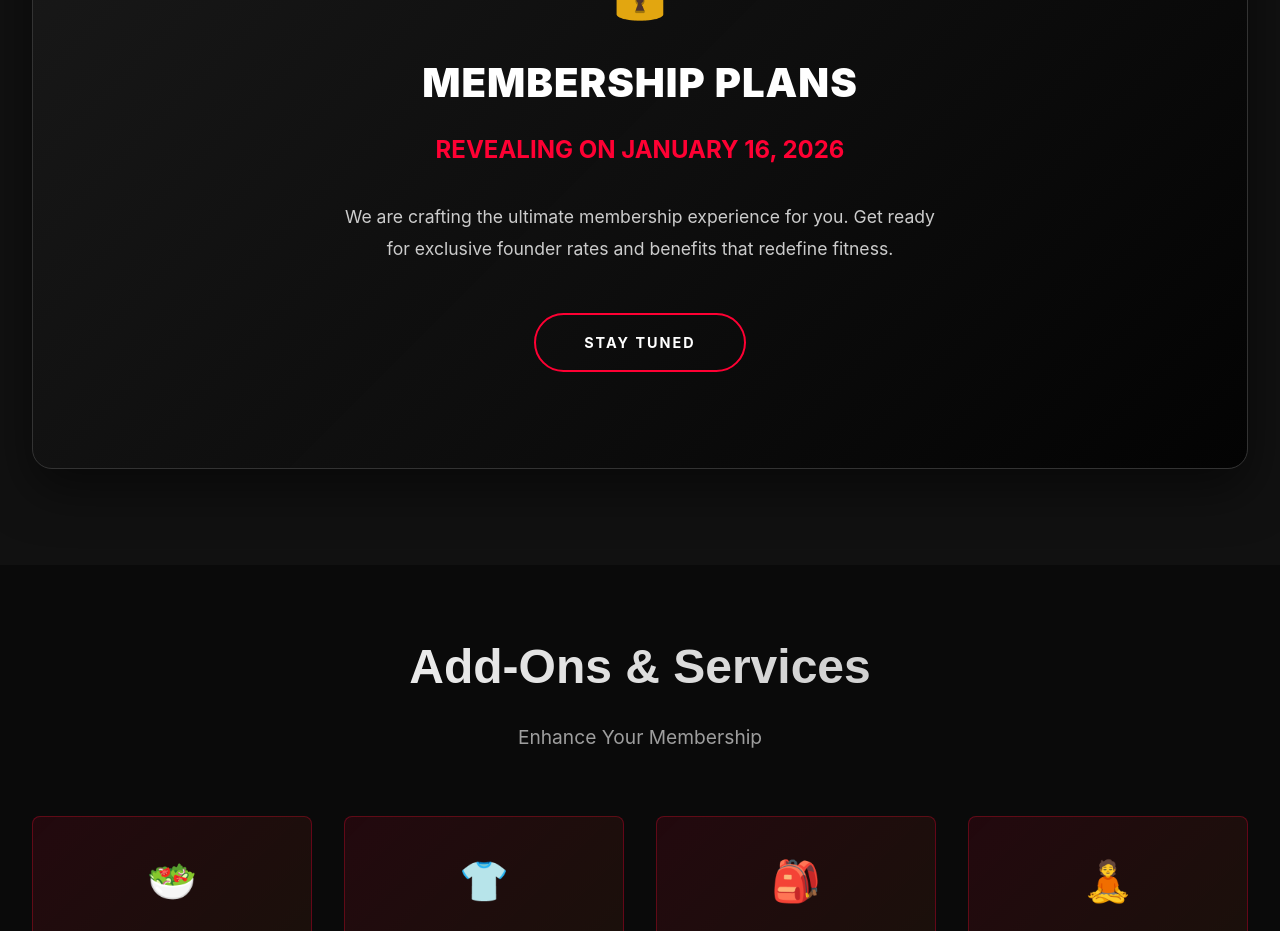
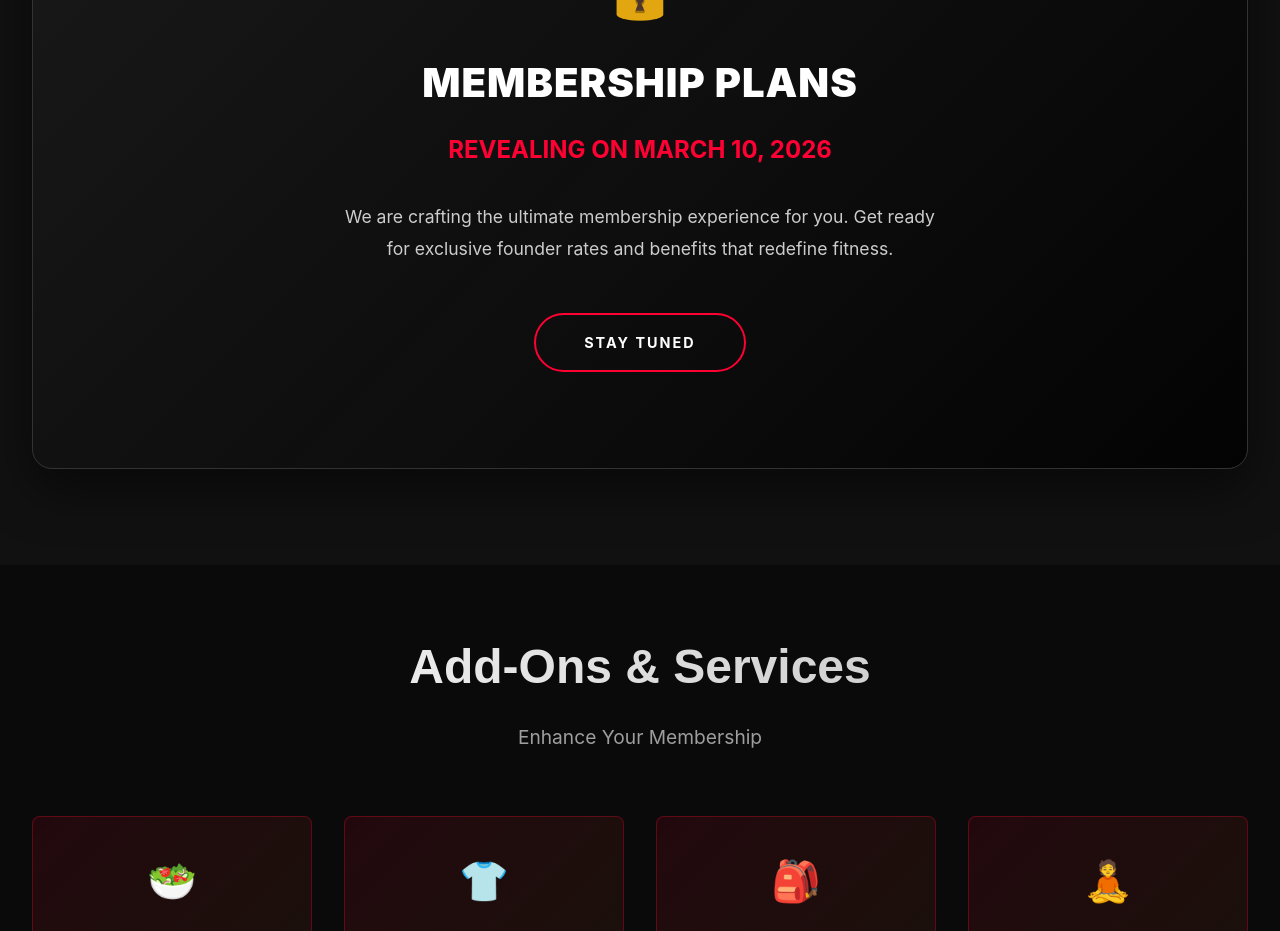
Before and after one commit to balajiprojects049-art/atlas-fitness-elite, a React (Vite) app: page /membership in a window 1280 px wide. Shown: the part 1020-1951 px from the top of the page. Built offline with nearby package versions, Linux system fonts and the light colour scheme.

Commit message:
Update membership page visibility to March 10, 2026

```diff
--- a/src/pages/Membership.jsx
+++ b/src/pages/Membership.jsx
@@ -110,7 +110,7 @@ const Membership = () => {
 
             <section className="pricing-section">
                 <div className="container">
-                    {new Date() < new Date('2026-01-16') ? (
+                    {new Date() < new Date('2026-03-10') ? (
                         <div style={{
                             textAlign: 'center',
                             padding: '6rem 2rem',
@@ -136,7 +136,7 @@ const Membership = () => {
                                 fontWeight: '700',
                                 marginBottom: '2rem'
                             }}>
-                                REVEALING ON JANUARY 16, 2026
+                                REVEALING ON MARCH 10, 2026
                             </h3>
                             <p style={{
                                 color: '#ccc',
```
